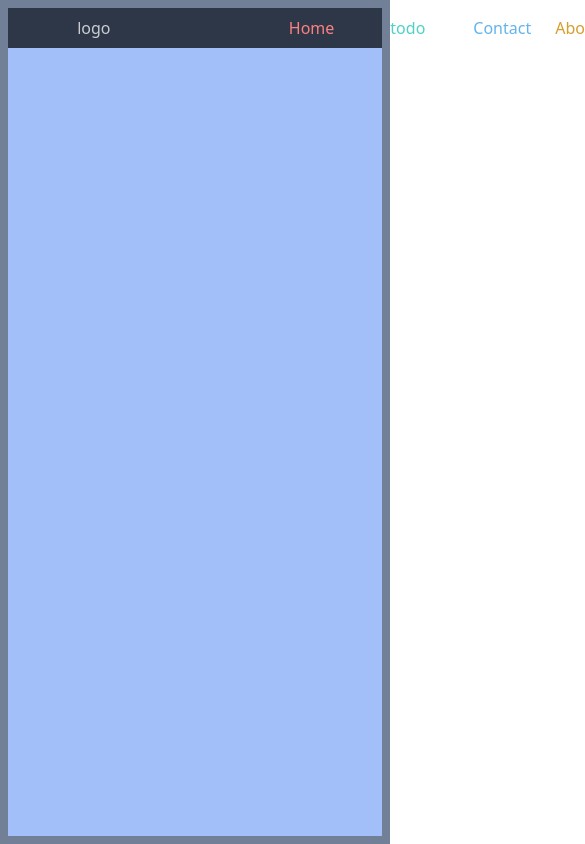
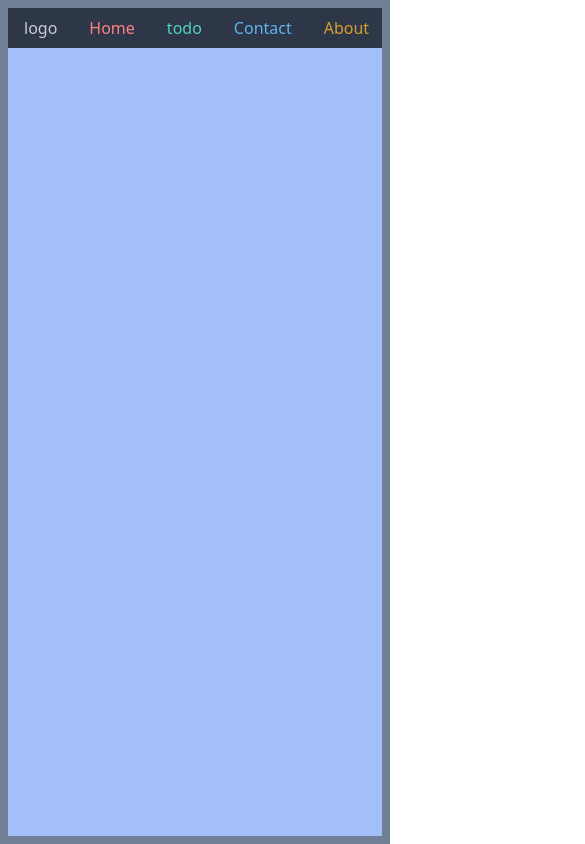
Before and after one commit to pryguy-lab/project-3, a React (Create React App) app: page / in a window 390 px wide. Shown: the whole page, 585 px wide, since content can reach past the window. Built offline with nearby package versions, Linux system fonts and the light colour scheme.

Commit message:
added better responsive behaviors

```diff
--- a/src/App.js
+++ b/src/App.js
@@ -10,7 +10,7 @@ import { BrowserRouter as Router, Route, Switch } from "react-router-dom";
 function App() {
   return (
     <Router>
-      <div class="text-center border-8 bg-indigo-300 border-gray-600 text-center h-screen">
+      <div class="max-screen-sm text-center border-8 bg-indigo-300 border-gray-600 text-center h-screen">
         <Nav />
         <Switch>
           <Route path="/Home" component={Home} />
--- a/src/components/Nav.js
+++ b/src/components/Nav.js
@@ -3,20 +3,20 @@ import { Link } from "react-router-dom";
 
 function Nav() {
   return (
-    <nav class="bg-gray-800 p-2 flex justify-around items-center text-opacity-75 text-white">
+    <nav class="bg-gray-800 p-2 px-4 py-2 flex justify-between items-center text-opacity-75 text-white">
       <h3>logo</h3>
-      <ul class="w-8 flex justify-around items-center mx-6">
+      <ul class=" flex justify-around items-center mx-4">
         <Link to="/Home">
-          <li class="mx-8 text-red-400">Home</li>
+          <li class="mx-4 text-red-400">Home</li>
         </Link>
         <Link to="/Todo">
-          <li class="mx-6 text-teal-400">todo</li>
+          <li class="mx-4 text-teal-400">todo</li>
         </Link>
         <Link to="/Contact">
-          <li class="mx-6 text-blue-400">Contact</li>
+          <li class="mx-4 text-blue-400">Contact</li>
         </Link>
         <Link to="/About">
-          <li class="text-yellow-600">About</li>
+          <li class="mx-4 text-yellow-600">About</li>
         </Link>
       </ul>
     </nav>
```
